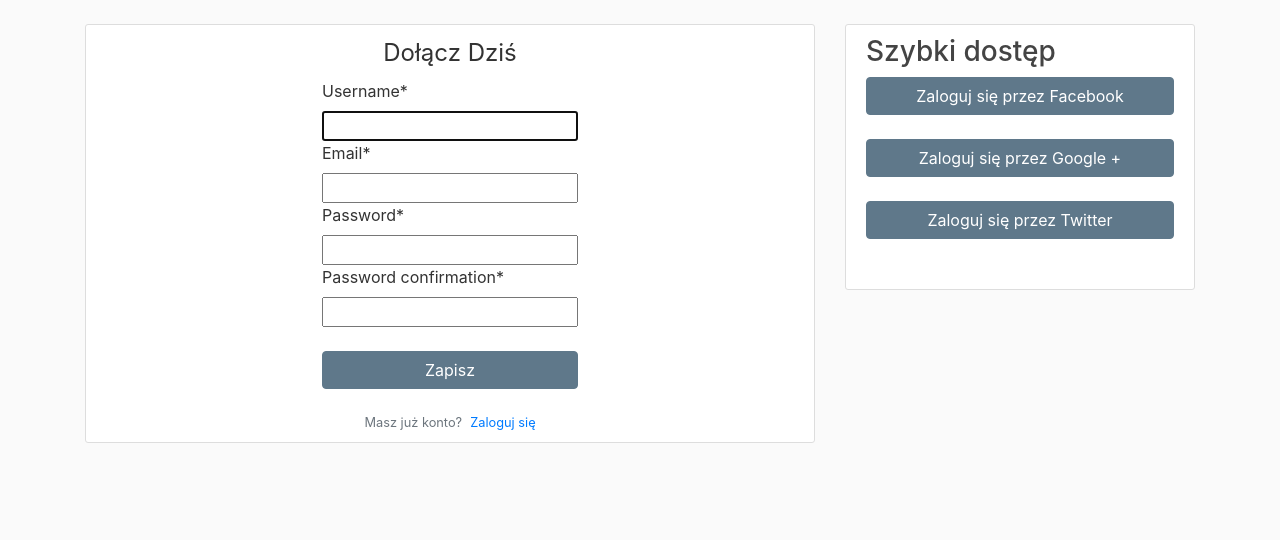
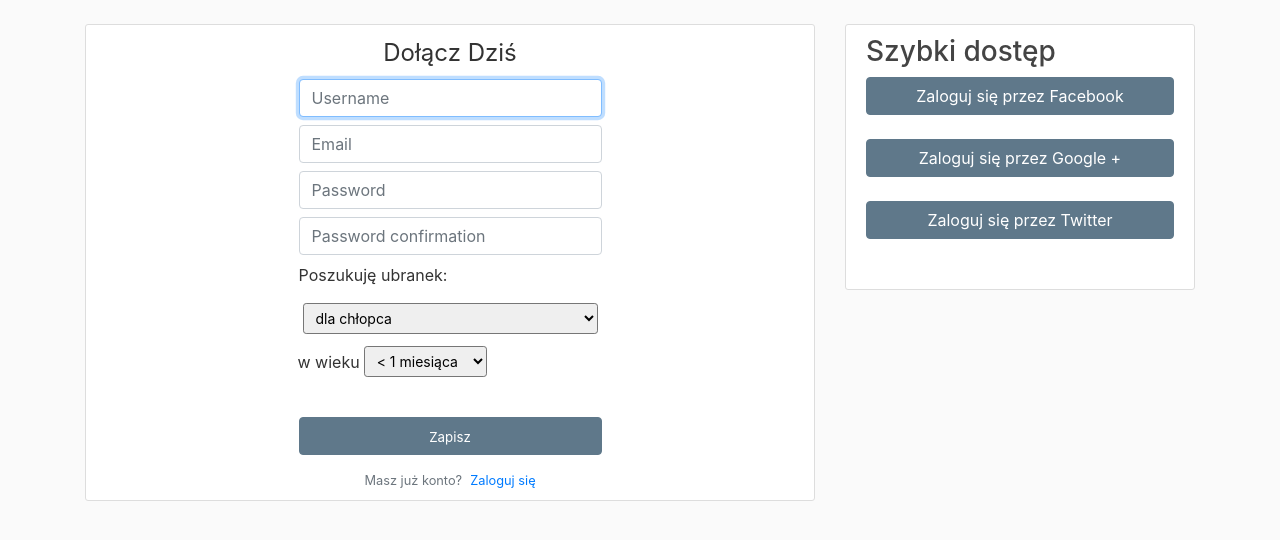
Before and after one commit to KazimierzMigdal/ZaUsmiechBombelka, a Django app: page /register/ in a window 1280 px wide. Shown: the part 56-596 px from the top of the page. Run offline with Django 3.2, Linux system fonts and the light colour scheme; some libraries are stand-ins or nearby versions.

Commit message:
Working with action and users app
Profil recomendation created
Product recomendation created
Loyout in register and logiin pages changed

```diff
--- a/Bombelka/ZaUsmiechBombelka/settings.py
+++ b/Bombelka/ZaUsmiechBombelka/settings.py
@@ -26,7 +26,7 @@
 # SECURITY WARNING: don't run with debug turned on in production!
 DEBUG = True
 
-ALLOWED_HOSTS = ['moja-witryna.pl', 'localhost', '127.0.0.1', '0.0.0.0:8888', '30047af8.ngrok.io']
+ALLOWED_HOSTS = ['moja-witryna.pl', 'localhost', '127.0.0.1', '0.0.0.0:8888', '98c14015.ngrok.io']
 
 
 # Application definition
--- a/Bombelka/ZaUsmiechBombelka/urls.py
+++ b/Bombelka/ZaUsmiechBombelka/urls.py
@@ -2,6 +2,7 @@
 from django.contrib.auth import views as auth_views
 from django.urls import path, include
 from users import views as user_views
+from users.forms import MyAuthForm
 from django.conf import settings
 from django.conf.urls.static import static
 
@@ -11,7 +12,7 @@
     path('profile/edit', user_views.profile_editor, name='profile-editor'),
     path('register/', user_views.register, name='register'),
     path('users/follow/', user_views.user_follow, name='user_follow'),
-    path('login/', auth_views.LoginView.as_view(template_name='users/login.html'), name='login'),
+    path('login/', auth_views.LoginView.as_view(template_name='users/login.html', authentication_form=MyAuthForm), name='login'),
     path('logout/', auth_views.LogoutView.as_view(template_name='users/logout.html'), name='logout'),
     path('', include('blog.urls')),
     path('market/', include('market.urls')),
--- a/Bombelka/actions/templates/actions/action/detail.html
+++ b/Bombelka/actions/templates/actions/action/detail.html
@@ -56,6 +56,8 @@
             </div>
         </article>
         {% endwith %}
+    {% empty %}
+    <p>Dodawaj użytkowników do obserwoawanych by widzieć ich aktywność w ZaUsmiechBombelka</p>
     {% endfor %}
     </div>
 </article>
--- a/Bombelka/blog/templates/blog/list_ajax.html
+++ b/Bombelka/blog/templates/blog/list_ajax.html
@@ -32,11 +32,11 @@
       <div class="d-flex bd-highlight" >
         <div class="mr-auto p-2 bd-highlight">
           <span class="count">
-            <span style="font-size:smaller;">Polubień: <span class="total">{{ post.users_like.count}}</span> </span>
+            <span style="font-size:smaller;">Polubień: <span class="total">{{ post.users_like.count}}</span></span>
           </span>
         </div>
         <div class="p-2 bd-highlight">
-           <a href="#" data-id="{{ object.id }}"  data-action="{% if request.user in object.users_like.all %}un{% endif %}like" class=" btn btn-sample like button">
+           <a href="#" data-id="{{ object.id }}" value="{{post.id}}" data-action="{% if request.user in object.users_like.all %}un{% endif %}like" class=" btn btn-sample like button">
               <span style="font-size:smaller;">{% if request.user not in object.users_like.all %}
                 Like
                 {% else %}
--- a/Bombelka/blog/views.py
+++ b/Bombelka/blog/views.py
@@ -248,6 +248,7 @@
 def post_like(request):
     post_id = request.POST.get('id')
     action = request.POST.get('action')
+    print(post_id)
     if post_id and action:
         try:
             post = Post.objects.get(id=post_id)
@@ -265,6 +266,7 @@
 @require_POST
 def image_like(request):
     image_id = request.POST.get('id')
+    print(image_id)
     action = request.POST.get('action')
     if image_id and action:
         try:
--- a/Bombelka/users/forms.py
+++ b/Bombelka/users/forms.py
@@ -1,24 +1,44 @@
 from django import forms
 from django.contrib.auth.models import User
-from django.contrib.auth.forms import UserCreationForm
+from django.contrib.auth.forms import UserCreationForm, AuthenticationForm
 from .models import Profile
-from crispy_forms.helper import FormHelper
-from crispy_forms.layout import Layout, Submit, Row, Column
 
 
+
+
+class MyAuthForm(AuthenticationForm):
+    class Meta:
+        model = User
+        fields = ['username','password']
+    def __init__(self, *args, **kwargs):
+        super(MyAuthForm, self).__init__(*args, **kwargs)
+        self.fields['username'].widget = forms.TextInput(attrs={'class': 'form-control', 'placeholder': 'Username'})
+        self.fields['username'].label = False
+        self.fields['password'].widget = forms.PasswordInput(attrs={'class': 'form-control', 'placeholder':'Password'})
+        self.fields['password'].label = False
+
 class UserRegisterForm(UserCreationForm):
-    email = forms.EmailField(required=True)
+    email = forms.EmailField(required=True, widget=forms.TextInput(attrs={'placeholder': 'Email', 'class': 'form-control'}))
+    SEX_TAG_CHOISE = [('Boy','dla chłopca'),('Girl', 'dla dziewczynki'), ('Unisex', 'zarówno dla chłopca jaki i dziewczynki')]
+    AGE_TAG_CHOISE =[(1,'< 1 miesiąca'),(2,'< 3 miesiący'),(3,'< 6 miesięcy'),(4,'< 1 rok'),(5,'< 1.5 roku'),(6,'< 2 lat'),(7,'Ponad 2 lat')]
+    interested_sex_tag = forms.ChoiceField(widget=forms.Select(attrs={'class':"form-control-sm mx-sm-1"}),label='', choices=SEX_TAG_CHOISE)
+    interested_age_tag = forms.ChoiceField(widget=forms.Select(attrs={'class':"form-control-sm mx-sm-1"}),label='', choices=AGE_TAG_CHOISE)
 
     class Meta:
         model = User
         fields = ['username', 'email', 'password1', 'password2']
+        widgets = {
+            'username': forms.fields.TextInput(attrs={'placeholder': 'Username', 'class': 'form-control'}),
+        }
 
     def __init__(self, *args, **kwargs):
         super(UserRegisterForm, self).__init__(*args, **kwargs)
+        self.fields['password1'].widget = forms.PasswordInput(attrs={'class': 'form-control', 'placeholder': 'Password'})
+        self.fields['password2'].widget = forms.PasswordInput(attrs={'class': 'form-control', 'placeholder': 'Password confirmation'})
 
-        for fieldname in ['username', 'email','password1', 'password2']:
+        for fieldname in ['username', 'email','password1', 'password2', 'interested_sex_tag', 'interested_age_tag']:
             self.fields[fieldname].help_text = None
-
+            self.fields[fieldname].label = ""
 
 class UserUpdateForm(forms.ModelForm):
     email = forms.EmailField(required=True, widget=forms.TextInput(attrs={'placeholder': 'Email', "class":"form-control"}))
--- a/Bombelka/users/templates/users/profile.html
+++ b/Bombelka/users/templates/users/profile.html
@@ -64,7 +64,7 @@
                 <p class="lead"> Użytkownik {{ user.username}} nie dodał jeszcze żadnego produktu</p>
             {% endfor %}
         </div>
-        <a class="btn btn-sample btn-block" href="{% url 'user-products' user.username %}">Zobacz wszystkie</a>
+        {% if  products %}<a class="btn btn-sample btn-block" href="{% url 'user-products' user.username %}">Zobacz wszystkie</a>{% endif %}
     </div>
 </div>
 
@@ -98,8 +98,10 @@
                 </div>
             </div>
         </article>
+        {% empty %}
+                <p class="lead"> Użytkownik {{ user.username}} nie dodał jeszcze żadnego postu</p>
         {% endfor %}
-        <a class="btn btn-sample btn-block" href="{% url 'user-posts' user.username %}">Zobacz wszystkie</a>
+        {% if posts %}<a class="btn btn-sample btn-block" href="{% url 'user-posts' user.username %}">Zobacz wszystkie</a>{% endif %}
     </div>
 </div>
 {% endblock content %}
--- a/Bombelka/users/templates/users/register.html
+++ b/Bombelka/users/templates/users/register.html
@@ -1,19 +1,51 @@
 {% extends "blog/base.html" %}
 {% load crispy_forms_tags%}
 {% block content %}
-    <div class="content-section">
-        <form method="POST"  class="d-flex justify-content-center">
+<div class="content-section">
+    <div class="d-flex justify-content-center">
+        <form method="POST" enctype="multipart/form-data">
+            <legend class="d-flex justify-content-center"> Dołącz Dziś</legend>
             {% csrf_token %}
-            <fieldset>
-                <legend class="d-flex justify-content-center"> Dołącz Dziś</legend>
-                    {{ form|crispy }}
-                <br>
-                <button class="btn btn-sample btn-block" type="submit">Zapisz</button>
-            </fieldset>
+            <div class="form-group">
+                <div class="form-row">
+                    <div class="form-group col mb-2">
+                        {{ form.username|as_crispy_field }}
+                    </div>
+                </div>
+                <div class="form-row">
+                    <div class="form-group col mb-2">
+                        {{ form.email|as_crispy_field }}
+                    </div>
+                </div>
+                <div class="form-row">
+                    <div class="form-group col mb-2">
+                        {{ form.password1|as_crispy_field }}
+                    </div>
+                </div>
+                <div class="form-row">
+                    <div class="form-group col mb-2">
+                        {{ form.password2|as_crispy_field }}
+                    </div>
+                </div>
+                <div class="form-row">
+                    <div class="form-group col mb-2">
+                        <p>Poszukuję ubranek:</p>
+                        {{ form.interested_sex_tag|as_crispy_field }}
+                    </div>
+                </div>
+                <div class="form-row">
+                    <div class="form-inline ml-1 mb-4 mt-1 mr-1">
+                        w wieku {{ form.interested_age_tag|as_crispy_field }}
+                    </div>
+                </div>
+            </div>
+            <div class="form-group">
+                <button class="btn btn-sample btn-block" type="submit"><span style="font-size:smaller;">Zapisz</span></button>
+            </div>
+            <div class="d-flex justify-content-center">
+                <small class="text-muted"> Masz już konto?<a class="ml-2" href="{% url 'login' %}">Zaloguj się</a></small>
+            </div>
         </form>
-        <br>
-        <div class="d-flex justify-content-center">
-            <small class="text-muted"> Masz już konto?<a class="ml-2" href="{% url 'login' %}">Zaloguj się</a></small>
-        </div>
     </div>
+</div>
 {% endblock content %}
--- a/Bombelka/users/views.py
+++ b/Bombelka/users/views.py
@@ -16,7 +16,11 @@
     if request.method == 'POST':
         form = UserRegisterForm(request.POST)
         if form.is_valid():
-            form.save()
+            user = form.save()
+            user.refresh_from_db()
+            user.profile.interested_sex_tag = form.cleaned_data.get('interested_sex_tag')
+            user.profile.interested_age_tag = form.cleaned_data.get('interested_age_tag')
+            user.save()
             username = form.cleaned_data.get('username')
             messages.success(request, f'Account created for {username}! You are able to log in!')
             return redirect('login')
```
Also changed, not shown: Bombelka/actions/views.py (+73 -1 lines), Bombelka/blog/templates/blog/home.html (+5 -6 lines), Bombelka/users/templates/users/login.html (+30 -3 lines), Bombelka/users/templates/users/logout.html (+9 -5 lines), Bombelka/db.sqlite3.
